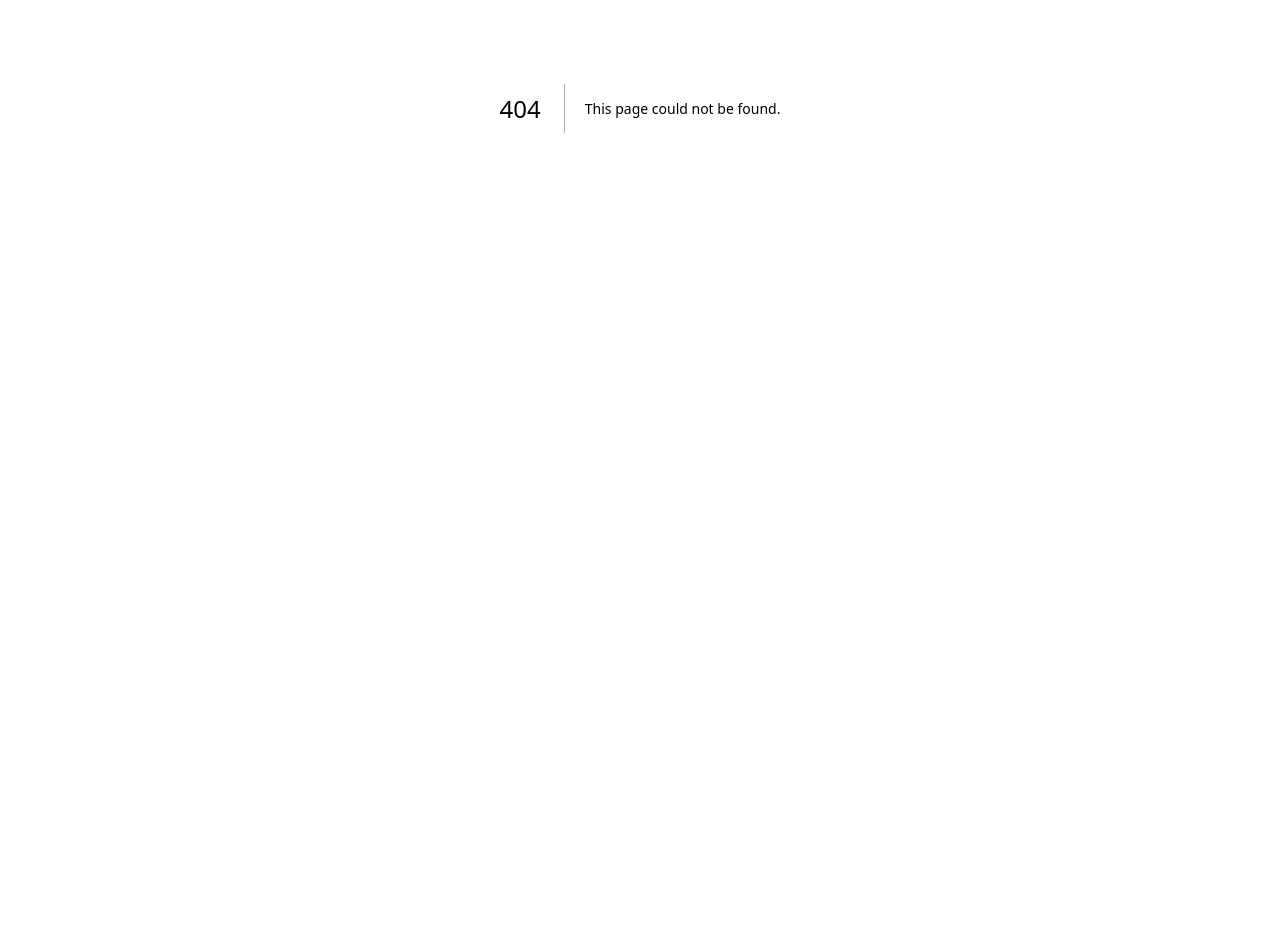
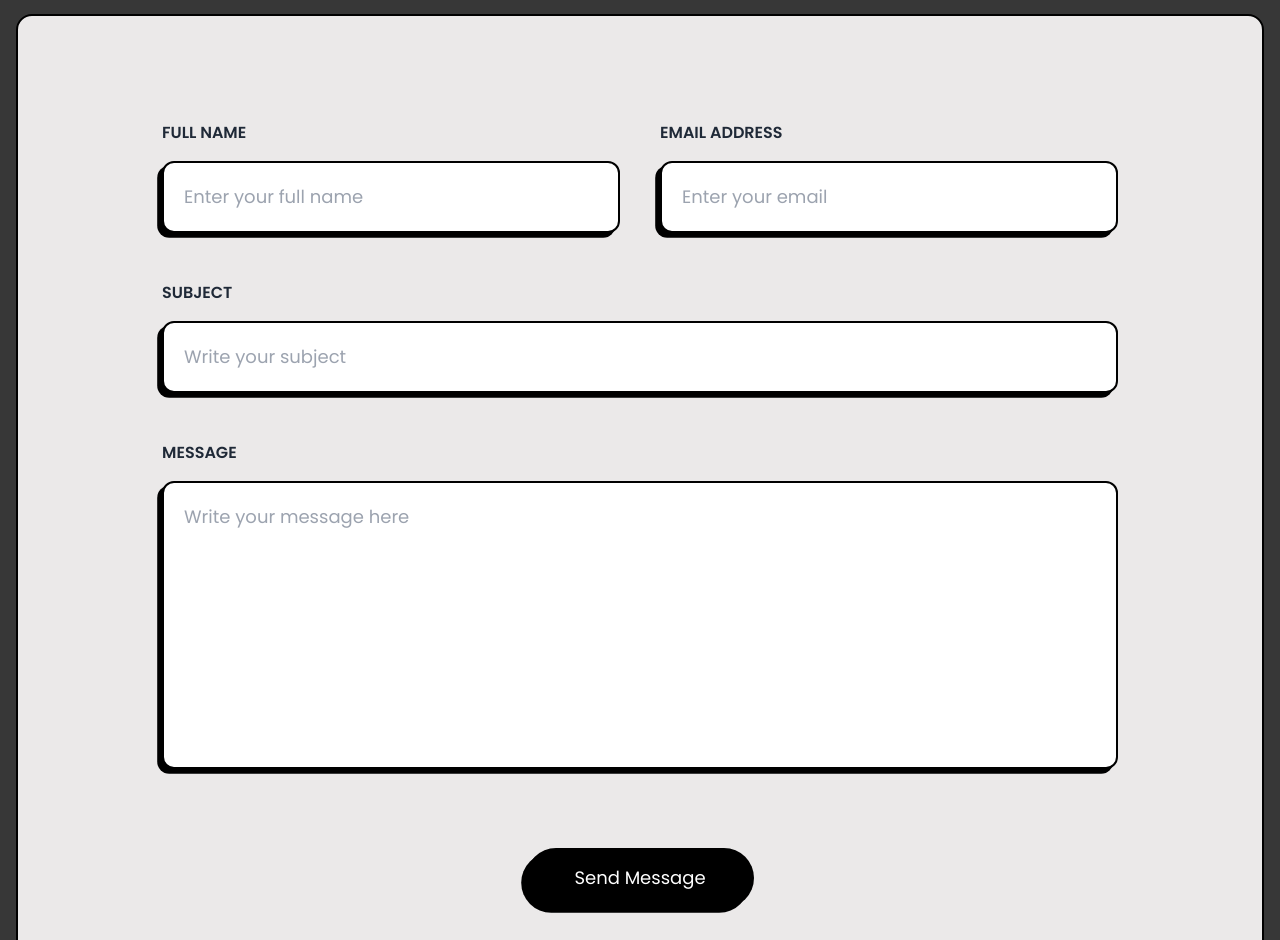
Before and after one commit to Supercx-code/supercxwebpage, a Next.js app: page /contact in a window 1280 px wide. Before the commit this address had no page. Shown: the part 292-1232 px from the top of the page. Before the commit the page ends 800 px from the top, so only its background shows below. Built offline with nearby package versions, Linux system fonts and the light colour scheme.

Commit message:
Added ContactForm component and integrated it into Contact page

```diff
--- /dev/null
+++ b/components/ContactForm.tsx
@@ -0,0 +1,71 @@
+"use client";
+
+import React from "react";
+
+const ContactForm = () => {
+  return (
+    <div className="bg-[#EBE9E9] border-2 border-black shadow-[0rem_0.4rem_#000] rounded-2xl p-20 md:p-24 lg:px-36 max-w-[100%] mx-auto my-16 min-h-[1000px] flex flex-col justify-center">
+      <form className="space-y-12">
+        {/* Row 1: Name & Email */}
+        <div className="grid grid-cols-1 md:grid-cols-2 gap-10">
+          <div>
+            <label className="block text-base font-semibold uppercase mb-4 text-gray-800">
+              Full Name
+            </label>
+            <input
+              type="text"
+              placeholder="Enter your full name"
+              className="w-full border-2 border-black rounded-xl p-5 text-lg bg-white shadow-[-0.3rem_0.3rem_#000] focus:outline-none focus:ring-2 focus:ring-black"
+            />
+          </div>
+
+          <div>
+            <label className="block text-base font-semibold uppercase mb-4 text-gray-800">
+              Email Address
+            </label>
+            <input
+              type="email"
+              placeholder="Enter your email"
+              className="w-full border-2 border-black rounded-xl p-5 text-lg bg-white shadow-[-0.3rem_0.3rem_#000] focus:outline-none focus:ring-2 focus:ring-black"
+            />
+          </div>
+        </div>
+
+        {/* Row 2: Subject */}
+        <div>
+          <label className="block text-base font-semibold uppercase mb-4 text-gray-800">
+            Subject
+          </label>
+          <input
+            type="text"
+            placeholder="Write your subject"
+            className="w-full border-2 border-black rounded-xl p-5 text-lg bg-white shadow-[-0.3rem_0.3rem_#000] focus:outline-none focus:ring-2 focus:ring-black"
+          />
+        </div>
+
+        {/* Row 3: Message */}
+        <div>
+          <label className="block text-base font-semibold uppercase mb-4 text-gray-800">
+            Message
+          </label>
+          <textarea
+            placeholder="Write your message here"
+            className="w-full h-72 border-2 border-black rounded-xl p-5 text-lg bg-white shadow-[-0.3rem_0.3rem_#000] focus:outline-none focus:ring-2 focus:ring-black resize-none"
+          ></textarea>
+        </div>
+
+        {/* Submit Button */}
+        <div className="text-center pt-6">
+          <button
+            type="submit"
+            className="px-12 py-4 bg-black text-white text-lg rounded-full shadow-[-0.3rem_0.3rem_#000] hover:scale-105 transition-transform duration-200"
+          >
+            Send Message
+          </button>
+        </div>
+      </form>
+    </div>
+  );
+};
+
+export default ContactForm;
--- /dev/null
+++ b/src/app/contact/page.tsx
@@ -0,0 +1,26 @@
+import React from 'react'
+import NavBar from '../../../layout/Navbar'
+import Footer from '../../../layout/Footer'
+import PageHeader from '../../../layout/PageHeader'
+import ContactForm from "../../../components/ContactForm";
+
+const Contact = () => {
+  return (
+    <div className='bg-[#373737] min-h-screen p-4 space-y-4 relative'>
+      <NavBar />
+
+      <PageHeader>
+        CONTACT US
+      </PageHeader>
+
+      {/* Contact Form Section */}
+      <ContactForm />
+
+
+
+      <Footer />
+    </div>
+  )
+}
+
+export default Contact
```
